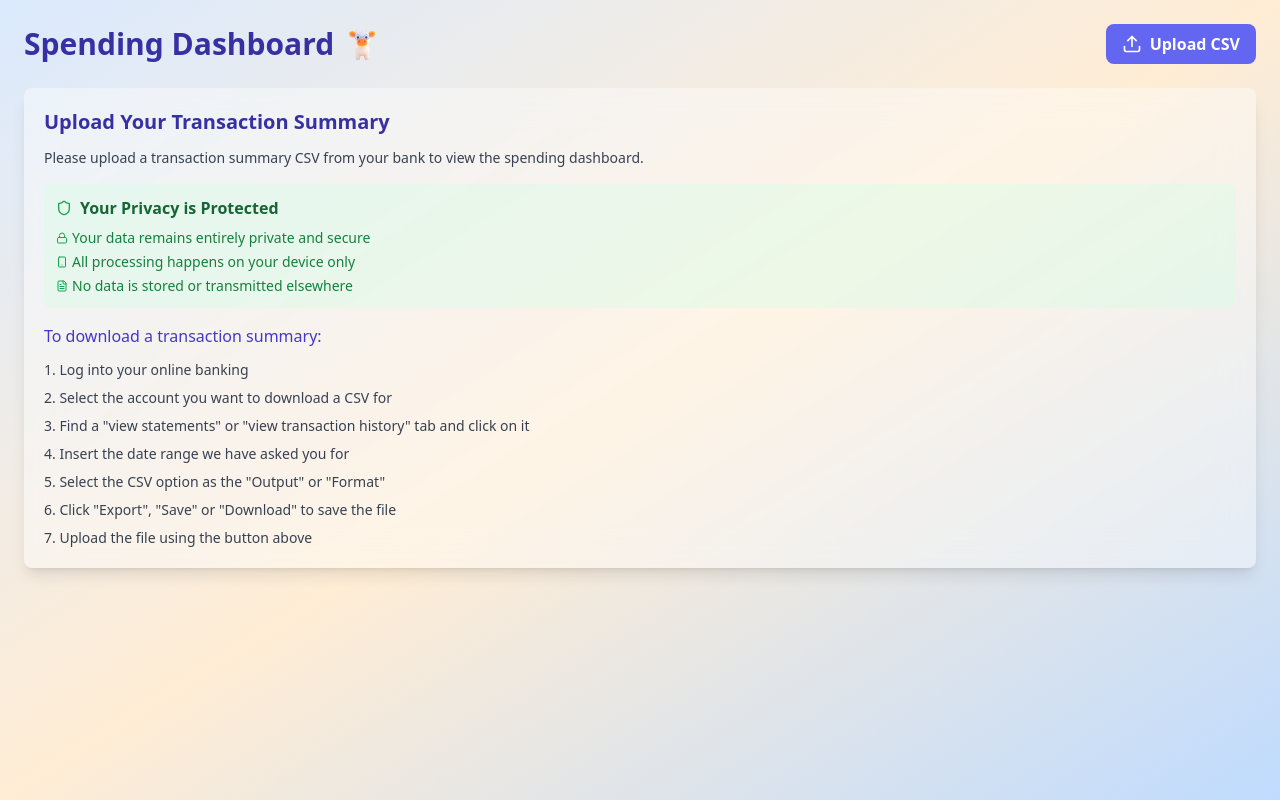
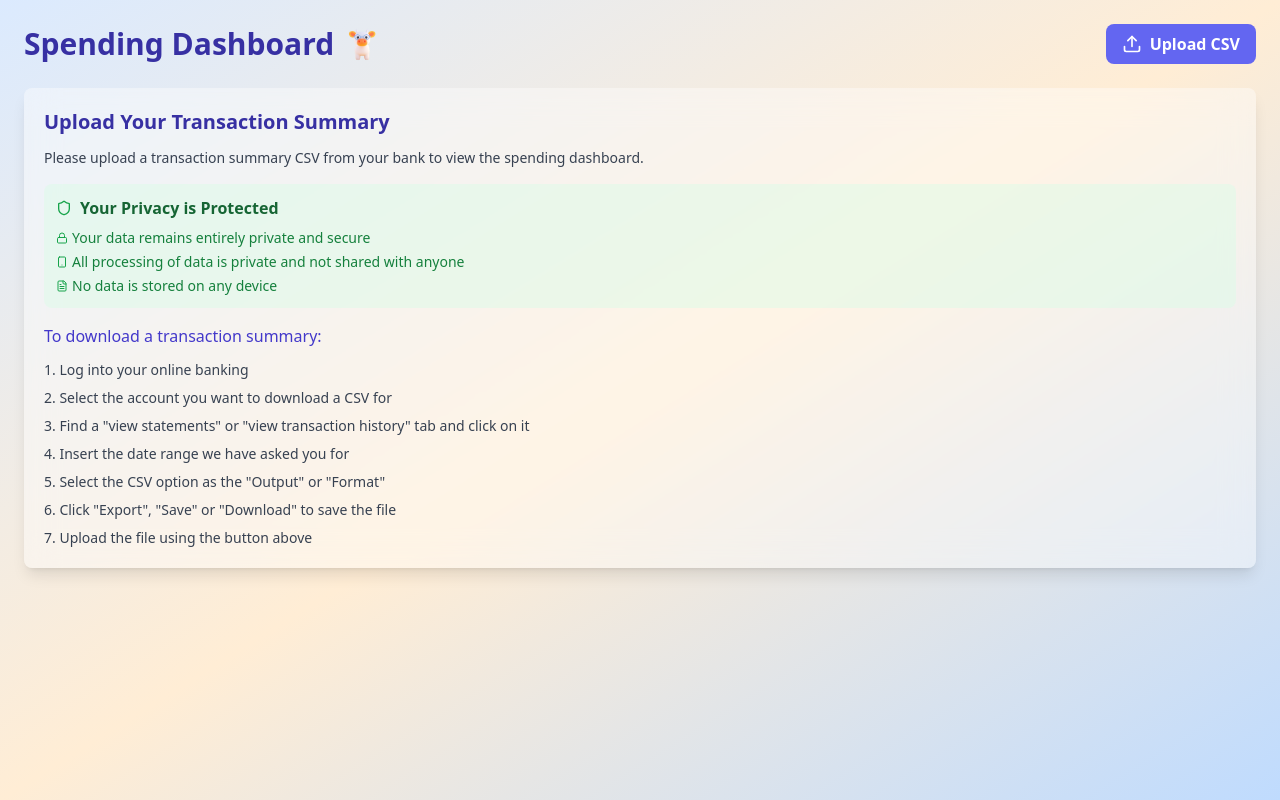
Before and after one commit to greg-maceachern12/moolah, a React (Create React App) app: page / in a window 1280 px wide. Built offline with nearby package versions, Linux system fonts and the light colour scheme.

Commit message:
animation

```diff
--- a/src/components/SpendingDashboard.tsx
+++ b/src/components/SpendingDashboard.tsx
@@ -392,7 +392,7 @@ const SpendingDashboard: React.FC = () => {
                 </div>
                 {/* <div className={`transition-all duration-500 ease-in-out ${csvUploaded ? 'opacity-100 translate-y-0' : 'opacity-0 translate-y-4'}`}></div> */}
                 {csvUploaded ? (
-                    <div className="transition-all duration-500 ease-in-out opacity-0 translate-y-4 animate-fade-in-up">
+                    <div className="space-y-8 animate-fade-in">
 
                         <div className="grid grid-cols-1 md:grid-cols-2 lg:grid-cols-3 xl:grid-cols-5 gap-4 mb-8">
                             <div className="bg-white p-6 rounded-lg shadow-md">
@@ -665,11 +665,11 @@ const SpendingDashboard: React.FC = () => {
                                 </li>
                                 <li className="flex items-center">
                                     <Smartphone className="w-3 h-3 mr-1 text-green-600" />
-                                    <span>All processing happens on your device only</span>
+                                    <span>All processing of data is private and not shared with anyone</span>
                                 </li>
                                 <li className="flex items-center">
                                     <FileText className="w-3 h-3 mr-1 text-green-600" />
-                                    <span>No data is stored or transmitted elsewhere</span>
+                                    <span>No data is stored on any device</span>
                                 </li>
                             </ul>
                         </div>
--- a/tailwind.config.js
+++ b/tailwind.config.js
@@ -18,7 +18,7 @@ module.exports = {
         }
       },
       animation: {
-        'fade-in-up': 'fade-in-up 0.5s ease-out forwards',
+        'fade-in': 'fade-in-up 0.5s ease-out forwards'
       }
     },
   },
```
